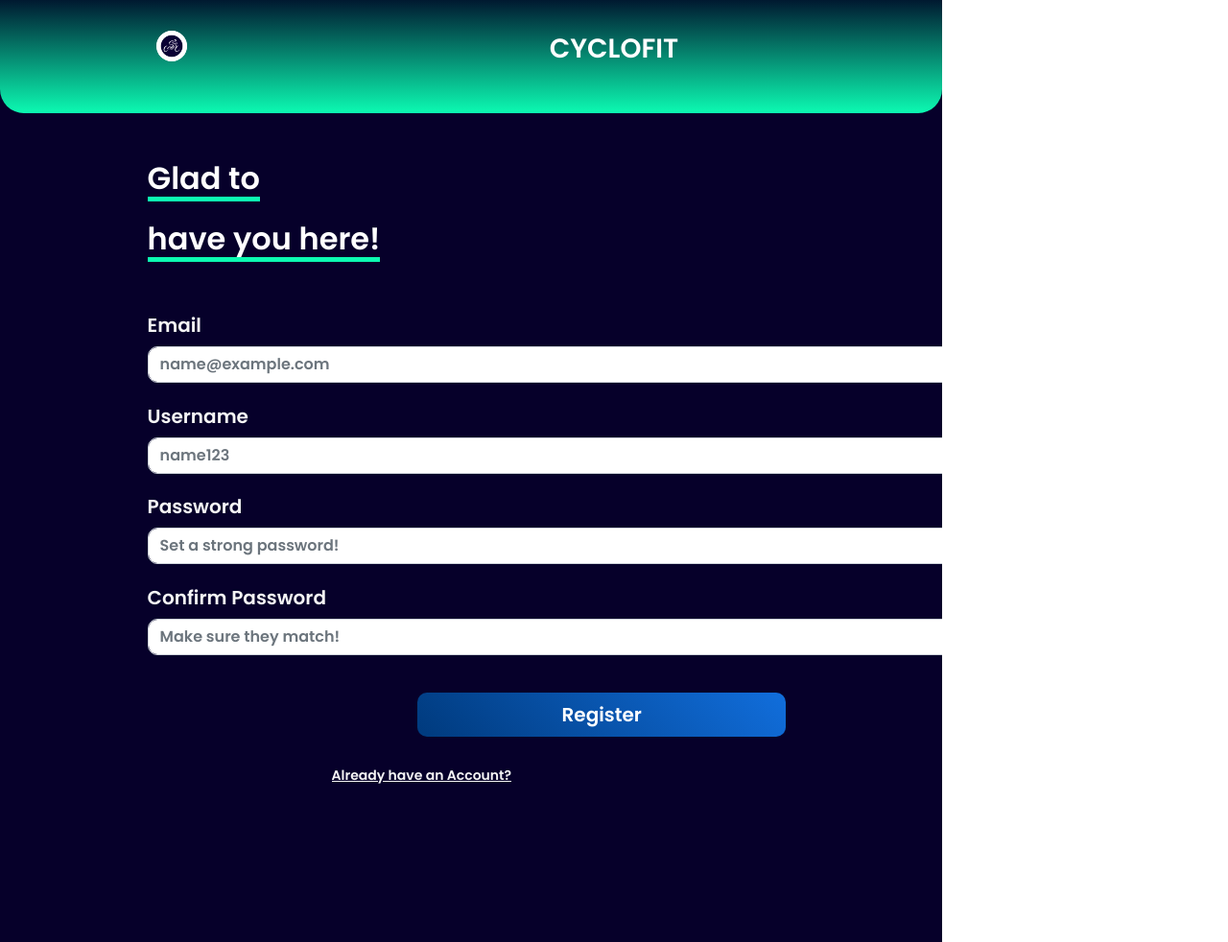
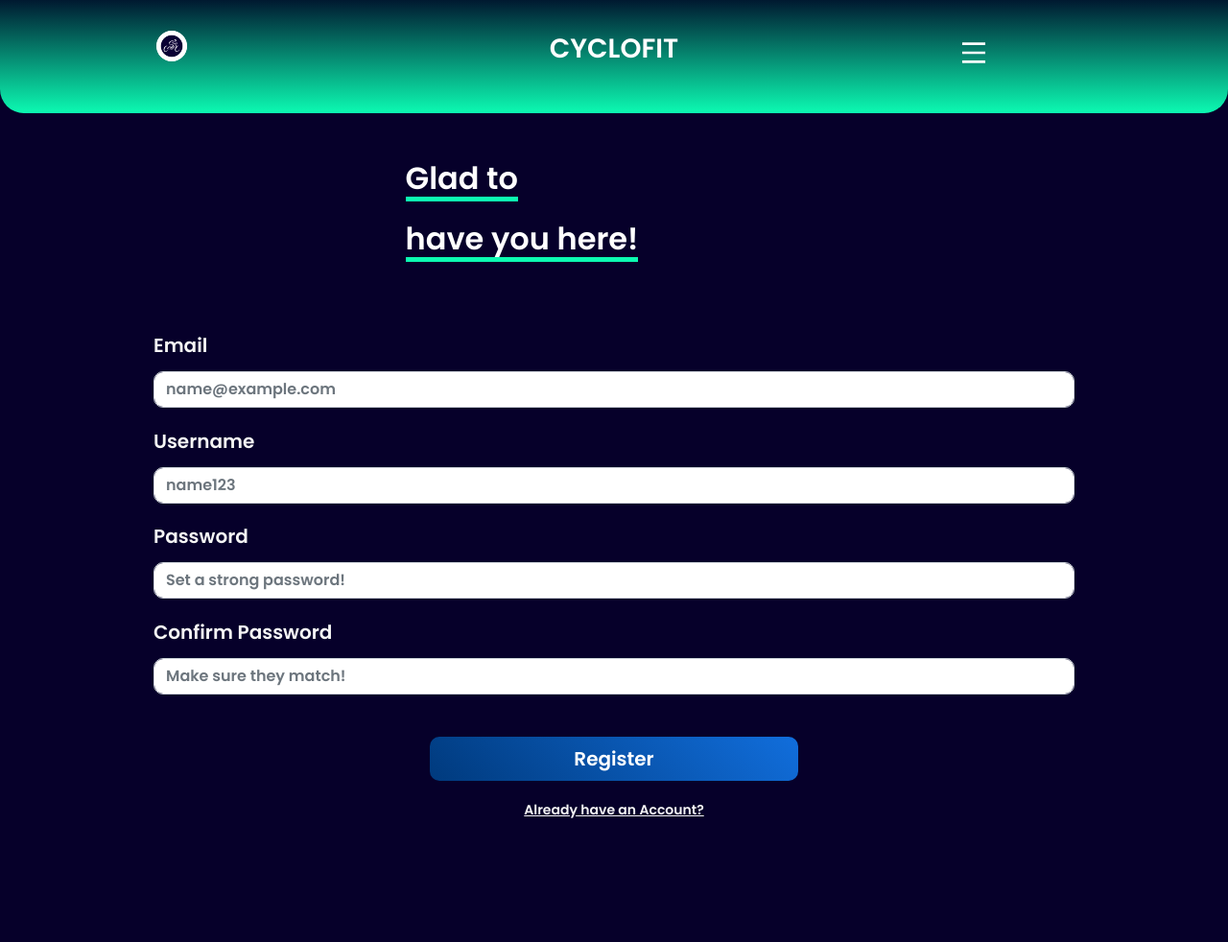
Before and after one commit to piyushmohan01/CycloFit-SEPM, a Flask app: page /register in a window 1280 px wide. Shown: the whole page at 96% size. Run offline with Flask 2, Linux system fonts and the light colour scheme; some libraries are stand-ins or nearby versions.

Commit message:
Flash Messages Fixed

```diff
--- a/cyclofit/pages/routes.py
+++ b/cyclofit/pages/routes.py
@@ -23,7 +23,6 @@ def register():
                     password=hashed_password)
         db.session.add(user)
         db.session.commit()
-        flash(f'Account Created for { form.username.data }', 'success')
         return redirect(url_for('register02'))
     return render_template('register.html', form=form)
 
@@ -51,5 +50,5 @@ def login():
             login_user(user)
             return redirect(url_for('home'))
         else:
-            flash(f'Login Unsuccessful! Please check credentials!', 'danger')
+            flash(f'Login Unsuccessful! Try again!')
     return render_template('login.html', form=form)
--- a/cyclofit/pages/static/css/register.css
+++ b/cyclofit/pages/static/css/register.css
@@ -1,4 +1,4 @@
-* {
+/* * {
     max-width: 100vh;
     overflow: hidden ;
 }
@@ -41,7 +41,6 @@
 }
 
 .form-control {
-    /* margin-top: 1vh; */
     width: 75vw;
     border-radius: 10px;
 }
@@ -78,4 +77,136 @@
 
 .text-muted a {
     color: whitesmoke;
+} */
+
+* {
+    max-width: 100vw;
+    overflow: hidden ;
 }
+
+/* body {
+    width: 100vw;
+} */
+
+.register-page {
+    z-index: 0;
+    width: 100%;
+}
+
+.message {
+    background-color: transparent;
+    color: whitesmoke;
+    /* position: absolute; */
+    margin-top: 5vh;
+    /* margin-left: 10vw; */
+    width: 100%;
+    display: flex;
+    justify-content: center;
+    align-items: center;
+    flex-direction: column;
+}
+
+.message-box {
+    margin-left: -15%;
+    margin-bottom: 5%;
+}
+
+.subtext-1,
+.subtext-2 {
+    font-size: 32px;
+    font-weight: lighter;
+    width: fit-content;
+    border-bottom: 5px solid #0cfab2;
+}
+.subtext-2 {
+    margin-top: 2vh;
+}
+
+.form-group {
+    z-index: 1;
+    /* margin-left: 12vw; */
+    /* margin-top: 3vh; */
+}
+
+.form-group label {
+    font-size: 20px;
+    color: whitesmoke;
+}
+
+.form-control {
+    margin-top: 1vh;
+    width: 75vw;
+    border-radius: 10px;
+}
+
+.form-group input {
+    margin-top: 0.5vh;
+    margin-bottom: 2vh;
+    width: 75vw;
+    border-radius: 10px;
+}
+
+.form-horizontal {
+    /* margin-top: -10vh; */
+    margin-bottom: 10%;
+    display: flex;
+    justify-content: center;
+    align-items: center;
+    flex-direction: column;
+}
+
+.col-12 {
+    /* margin-top: 2vh; */
+    padding-top: 2vh;
+    display: flex;
+    justify-content: center;
+    align-items: center;
+    flex-direction: column;
+    /* margin-left: 20vw; */
+}
+
+.col-12 > .form-group {
+    padding-left: 0;
+}
+
+.btn02 {
+    max-width: 30vw;
+    border-radius: 25px;
+    border: none;
+    outline: none;
+    color: white;
+    background: linear-gradient(45deg, rgb(0,58,125,100%), rgb(17,110,220,100%));
+}
+
+/* #txt-mute-1 {
+    margin-left: 14vw;
+}
+
+#txt-mute-2 {
+    margin-left: 4vw;
+} */
+
+#line-center {
+    color: whitesmoke;
+    /* margin-left: 4vw; */
+}
+
+.text-muted a {
+    color: whitesmoke;
+}
+
+.link-section {
+    display: flex;
+    justify-content: space-between;
+    align-items: center;
+    /* position: absolute; */
+    margin-top: 2vh;
+    width: 100%;
+}
+
+.flashes {
+    color: red;
+    /* font-size: smaller; */
+    padding-left: 0;
+    margin-bottom: 0;
+}
--- a/cyclofit/pages/templates/home.html
+++ b/cyclofit/pages/templates/home.html
@@ -1,4 +1,4 @@
-{% extends "nav-01.html" %}
+{% extends "nav-02.html" %}
 
 {% block pagecss %}
     <link rel="stylesheet" type="text/css" href="{{ url_for('static', filename='css/login.css') }}">
--- a/cyclofit/pages/templates/register.html
+++ b/cyclofit/pages/templates/register.html
@@ -7,6 +7,7 @@
 {% block page %}
     <div class="register-page">
         <div class="message">
+            <div class="message-box">
                 <h1 class="subtext-1 text-left font-weight-light text-white">
                     Glad to
                 </h1>
@@ -16,7 +17,7 @@
             </div>
             <form class="form-horizontal", role="form", autocomplete="off", method="POST", action="">
                 {{ form.hidden_tag() }}
-            <div class="form-group" style="margin-top: 34vh;">
+                <div class="form-group">
                     {{ form.email.label(class='form-control-label') }}
                     {% if form.email.errors %}
                         {{ form.email(class='form-control form-control-md is-invalid') }}
@@ -90,4 +91,5 @@
                 </small>
             </form>
         </div>
+    </div>
 {% endblock page %}
```
Also changed, not shown: cyclofit/pages/static/css/login.css (+54 -16 lines), cyclofit/pages/templates/login.html (+13 -3 lines), cyclofit/pages/templates/nav-02.html (added, +33 -0 lines). Lines whose indentation alone changed are shown as unchanged.
